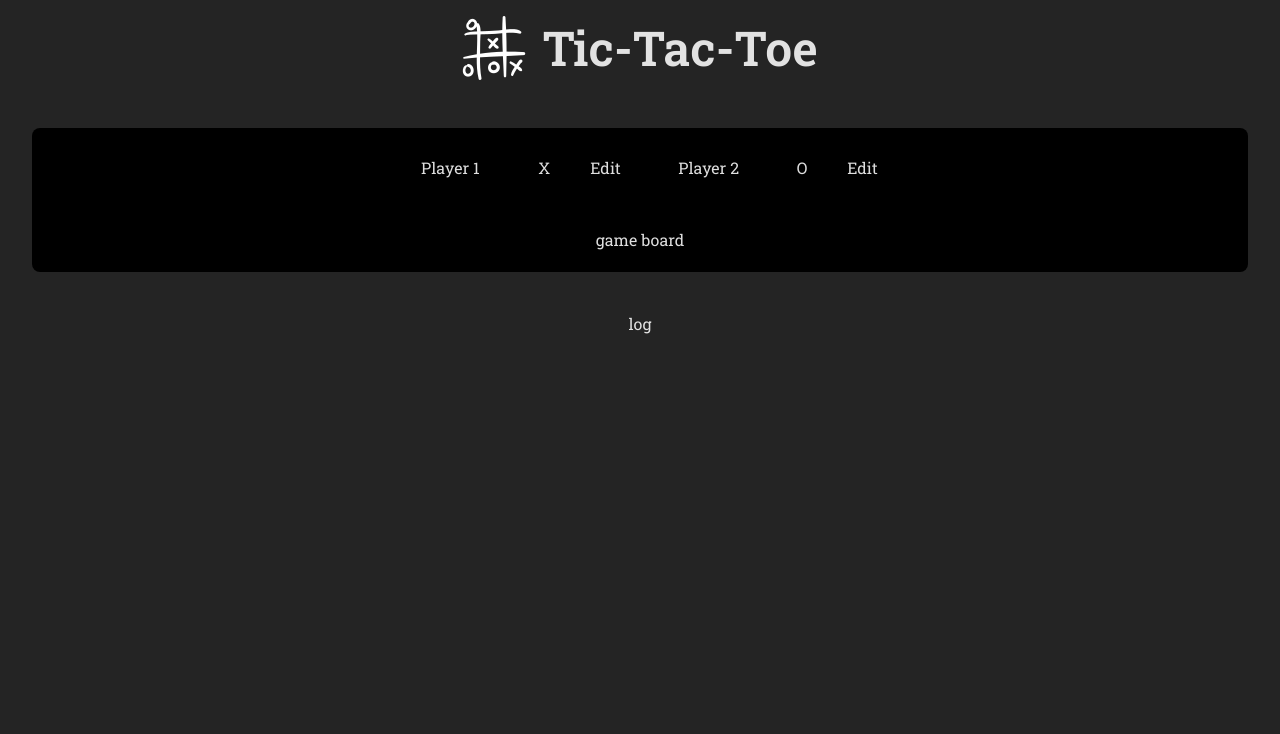
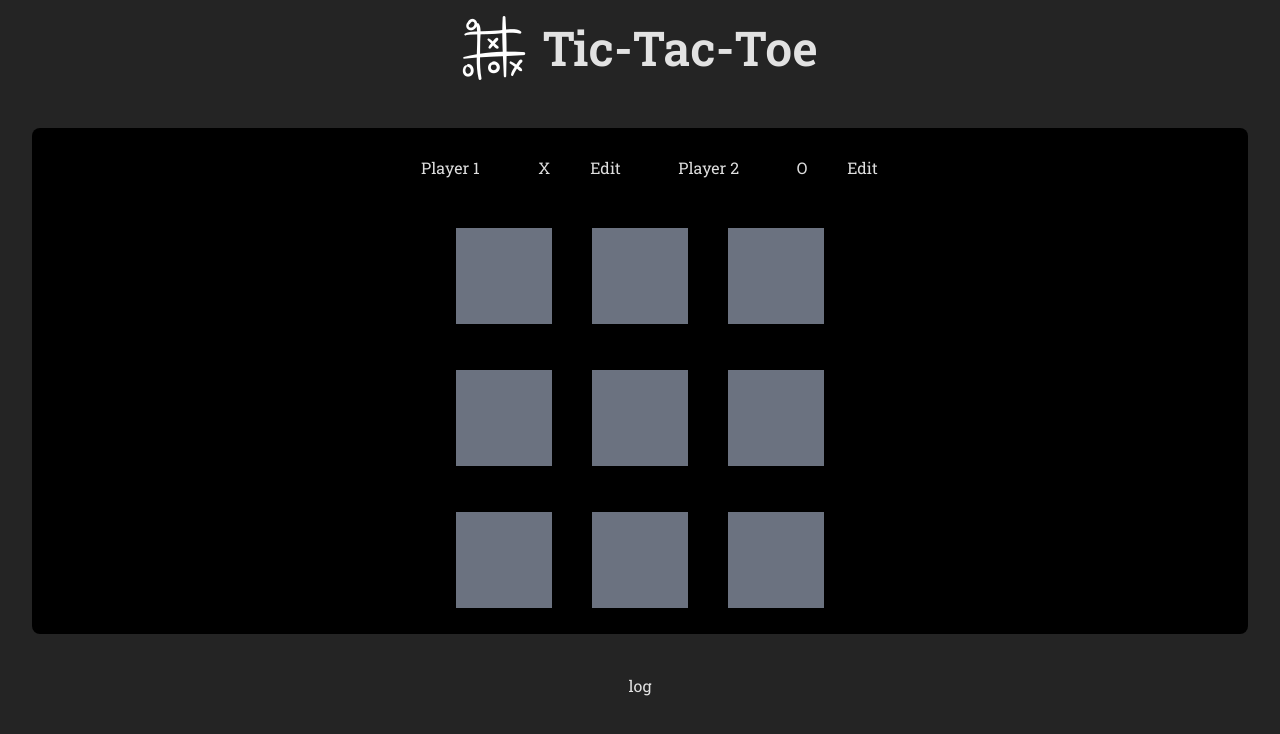
Before and after one commit to Asef00/tic-tac-toe, a React (Vite) app: page / in a window 1280 px wide. Shown: the top 734 px of the page. Built offline with nearby package versions, Linux system fonts and the light colour scheme.

Commit message:
implement game board

```diff
--- a/src/App.tsx
+++ b/src/App.tsx
@@ -1,6 +1,7 @@
 import { useState } from 'react'
 import './App.css'
 import Player from './components/Player'
+import GameBoard from './components/GameBoard'
 
 function App() {
   const [player1, setPlayer1] = useState('Player 1')
@@ -14,7 +15,8 @@ function App() {
           <Player initialName={player1} symbol="X" />
           <Player initialName={player2} symbol="O" />
         </ol>
-        game board
+        {/* game board */}
+        <GameBoard />
       </div>
       log
     </main>
--- /dev/null
+++ b/src/components/GameBoard.tsx
@@ -0,0 +1,25 @@
+const initialGameBoard = [
+  [null, null, null],
+  [null, null, null],
+  [null, null, null],
+]
+
+export default function GameBoard() {
+  return (
+    <ol className="grid gap-10 content-center justify-center">
+      {initialGameBoard.map((row, rowIndex) => (
+        <li key={rowIndex}>
+          <ol className="grid grid-cols-3 gap-10">
+            {row.map((symbol, cellIndex) => (
+              <li key={cellIndex}>
+                <button className="w-24 h-24 bg-gray-500 hover:bg-gray-600 duration-100">
+                  {symbol}
+                </button>
+              </li>
+            ))}
+          </ol>
+        </li>
+      ))}
+    </ol>
+  )
+}
```
